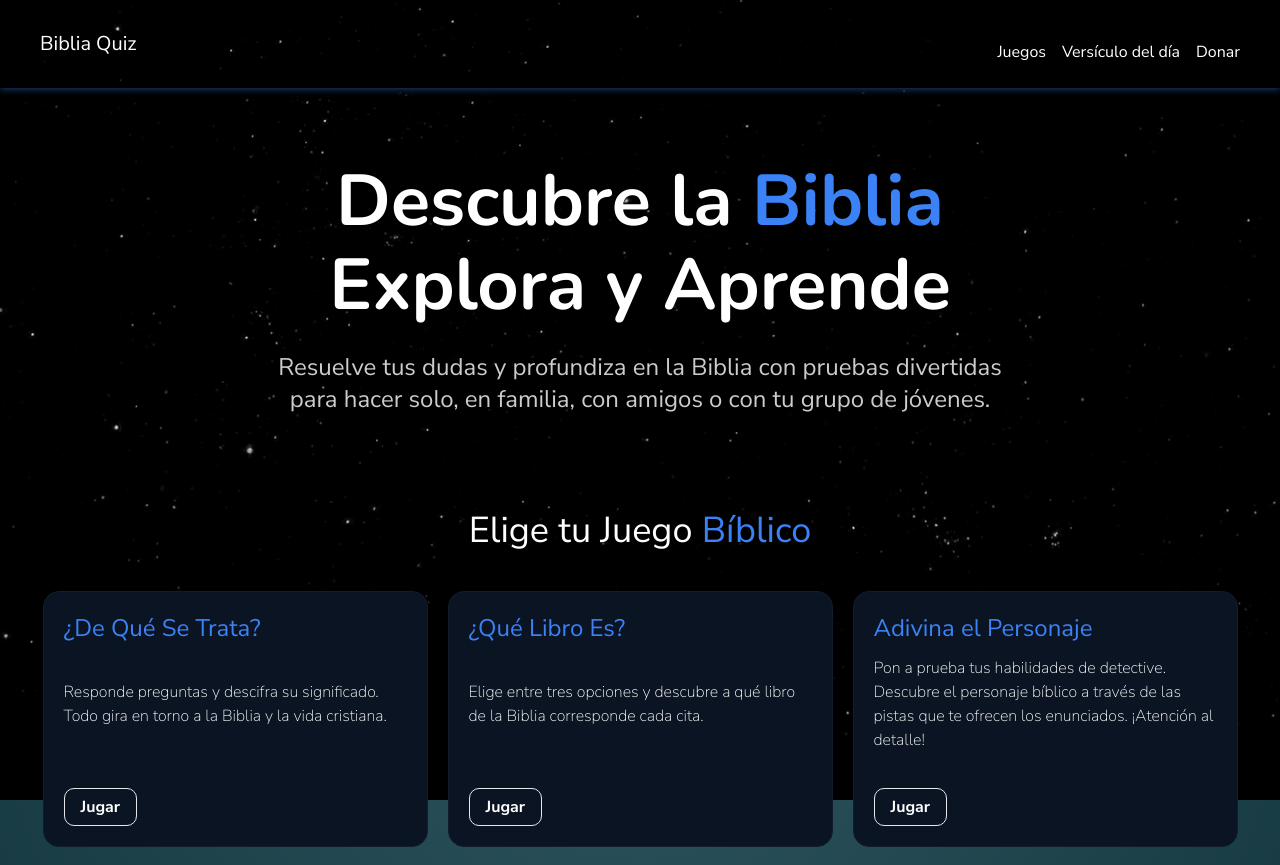
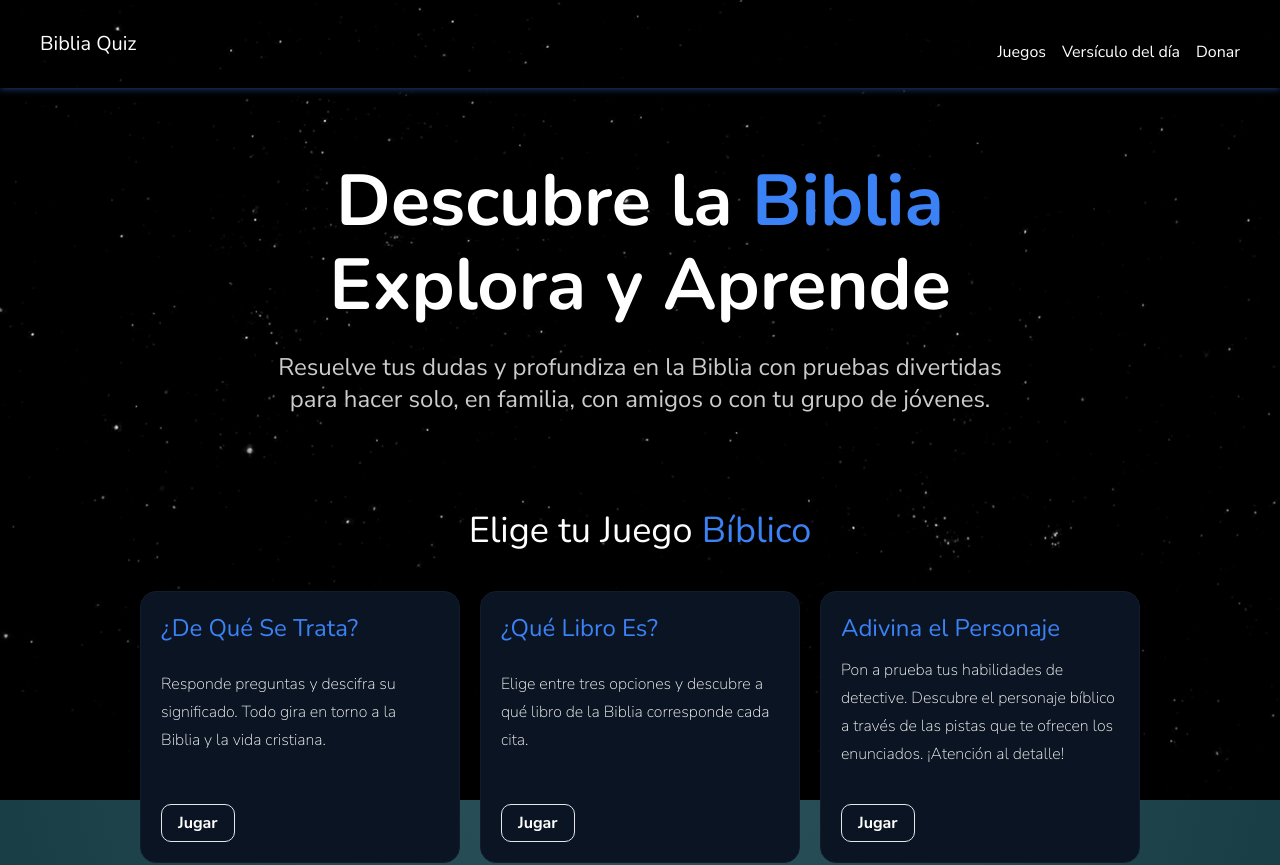
Before and after one commit to johnsi15/biblia-quiz, a Next.js app: page / in a window 1280 px wide. Shown: the top 865 px of the page. Built offline with nearby package versions, Linux system fonts and the light colour scheme.

Commit message:
Fix width cards to list games

```diff
--- a/src/components/Header/index.tsx
+++ b/src/components/Header/index.tsx
@@ -7,7 +7,7 @@ export function Header() {
       style={{ boxShadow: 'rgb(59 130 246 / 60%) 0px 0px 8px' }}
     >
       <div className='max-w-[1200px] mx-auto flex justify-between items-center'>
-        <Link href='/' className='text-xl'>
+        <Link href='/' className='text-xl font-mono'>
           Biblia Quiz
         </Link>
         <nav>
--- a/src/components/ListGames/index.tsx
+++ b/src/components/ListGames/index.tsx
@@ -31,7 +31,7 @@ export function ListGame() {
   ]
   return (
     <section className='mt-24'>
-      <h2 className='text-4xl text-white text-center'>
+      <h2 className='font-mono text-4xl text-white text-center'>
         Elige tu Juego <span className='text-blue-500'>Bíblico</span>
       </h2>
 
@@ -39,10 +39,10 @@ export function ListGame() {
         {games.map((game, index) => (
           <li
             key={index}
-            className='border border-[#111C2D] bg-[#0B1422] rounded-2xl p-5 break-inside-avoid max-w-[385px] min-h-28 box-border flex flex-col justify-between'
+            className='border border-[#111C2D] bg-[#0B1422] rounded-2xl p-5 break-inside-avoid max-w-[320px] min-h-28 box-border flex flex-col justify-between'
           >
-            <h2 className='text-2xl text-blue-500 mb-3'>{game.title}</h2>
-            <p className='text-white font-light mb-6'>{game.description}</p>
+            <h2 className='font-mono text-2xl text-blue-500 mb-3'>{game.title}</h2>
+            <p className='text-white font-light mb-6 prose'>{game.description}</p>
             <a
               href=''
               className=' py-2.5 px-4 justify-center rounded-[10px] font-bold border flex items-center gap-x-2.5 leading-none hover:scale-105 transition-transform duration-300 shadow-button bg-brand-blue text-white border-brand-blue mt-3 max-w-max'
```
